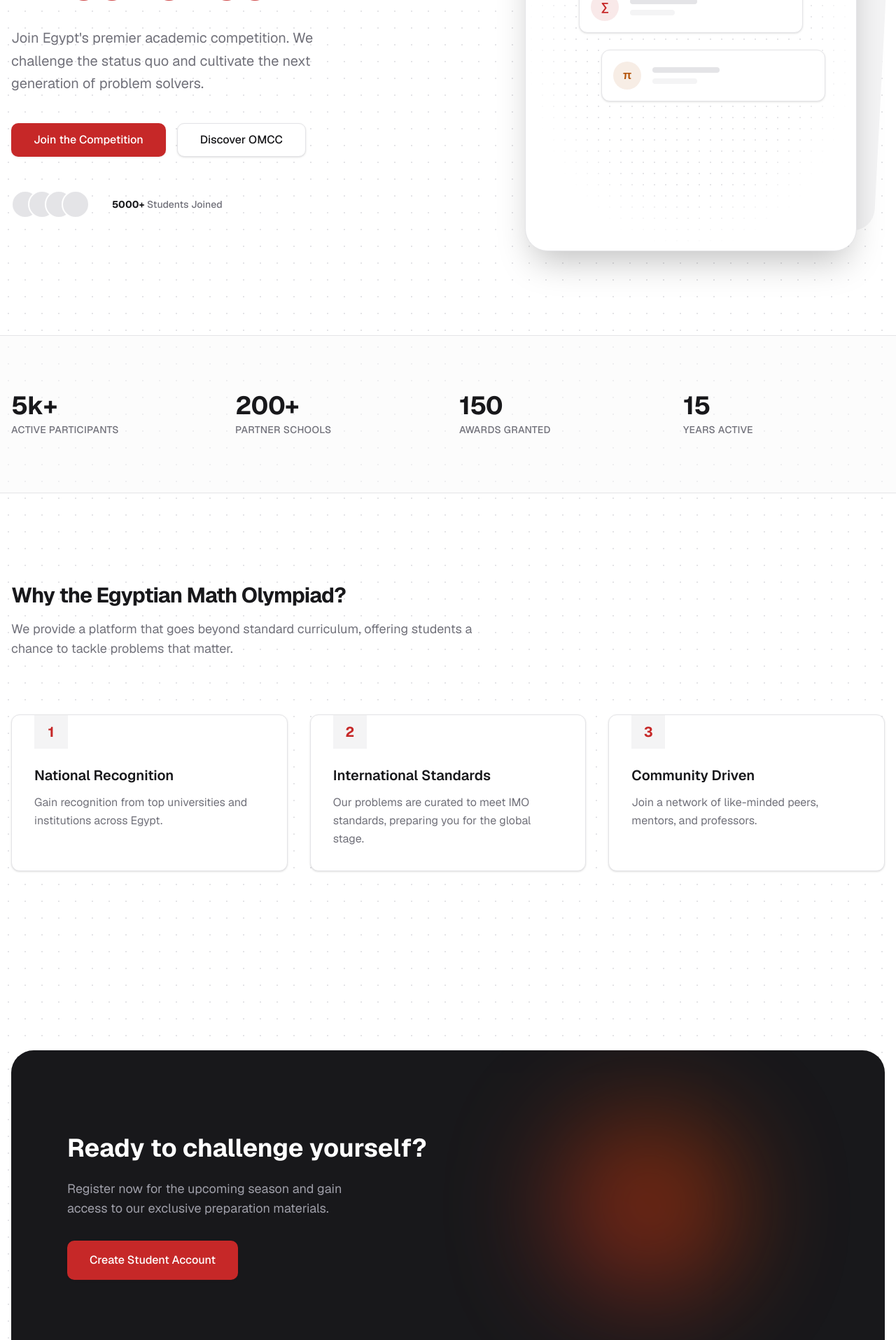
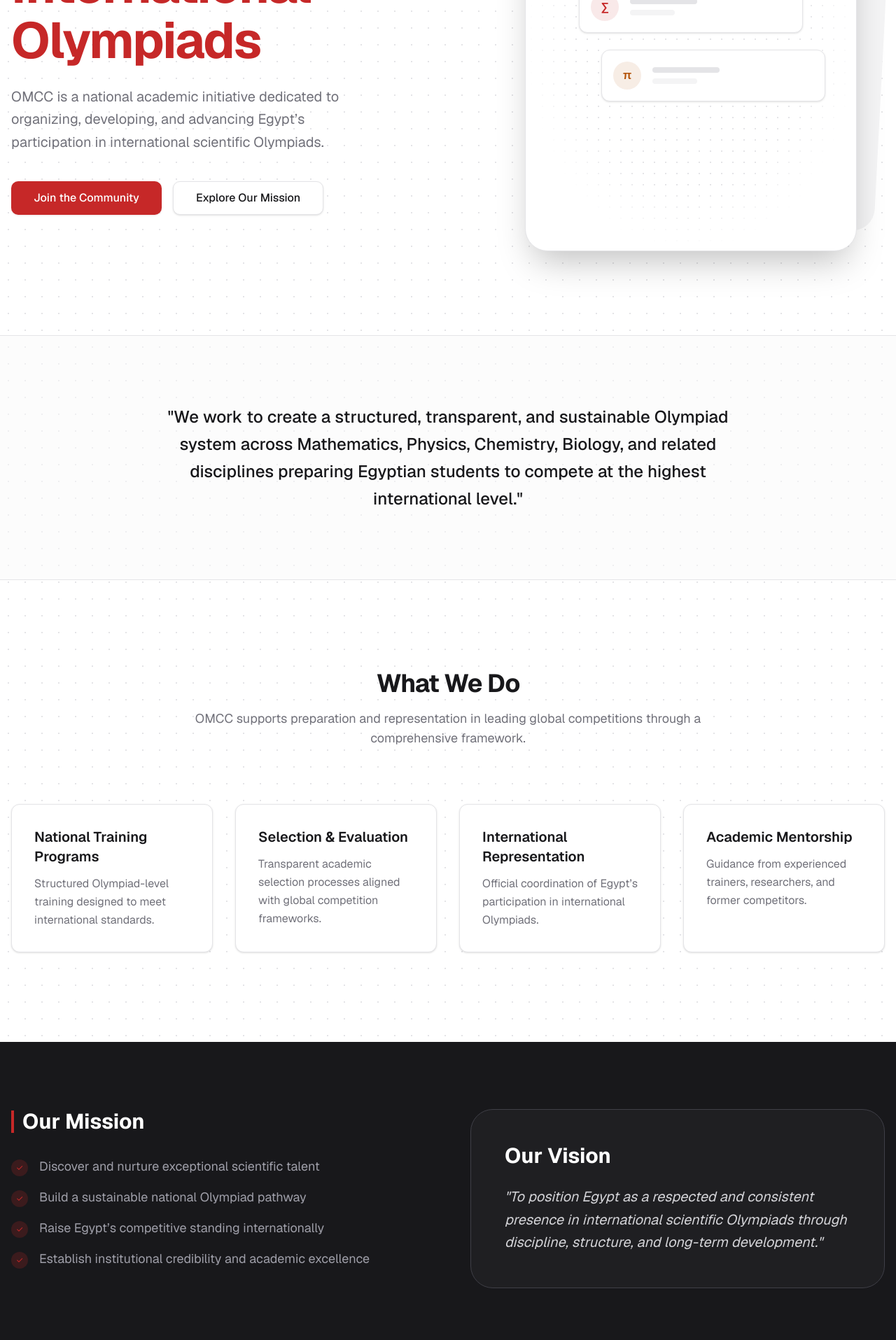
Before and after one commit to October-math-community-circle/EMO, a Next.js app: page / in a window 1280 px wide. Shown: the part 500-2415 px from the top of the page at 70% size. Built offline with nearby package versions, Linux system fonts and the light colour scheme; no server answers.

Commit message:
editing content of home page completely

```diff
--- a/app/page.tsx
+++ b/app/page.tsx
@@ -36,30 +36,31 @@
         <div className="container mx-auto px-4 max-w-7xl">
           <div className="grid grid-cols-1 lg:grid-cols-2 gap-16 items-center">
             <div className="relative z-10">
-              <div className="inline-flex items-center gap-2 px-3 py-1 rounded-full bg-primary/10 border border-primary/20 text-primary mb-6">
+              <div className="inline-flex items-center gap-2 px-3 py-1 bg-primary/10 border border-primary/20 text-primary mb-6">
                 <span className="relative flex h-2 w-2">
                   <span className="animate-ping absolute inline-flex h-full w-full rounded-full bg-primary opacity-75"></span>
                   <span className="relative inline-flex rounded-full h-2 w-2 bg-primary"></span>
                 </span>
                 <span className="text-xs font-semibold uppercase tracking-wider">
-                  Registration Open 2024
+                  Excellence. Structure. International Representation.
                 </span>
               </div>
 
               <h1 className="text-5xl lg:text-7xl font-bold tracking-tight text-foreground leading-[1.1] mb-6">
-                Redefining <br />
-                <span className="text-primary">Mathematical Excellence</span>
+                Building Egypt’s Future in <br />
+                <span className="text-primary">International Olympiads</span>
               </h1>
 
               <p className="text-xl text-muted-foreground mb-10 max-w-lg leading-relaxed">
-                Join {"Egypt's"} premier academic competition. We challenge the
-                status quo and cultivate the next generation of problem solvers.
+                OMCC is a national academic initiative dedicated to organizing,
+                developing, and advancing Egypt’s participation in international
+                scientific Olympiads.
               </p>
 
               <div className="flex flex-col sm:flex-row gap-4">
-                <Link href="/register">
+                <Link href="/auth/register">
                   <Button size="lg" className="w-full sm:w-auto text-base h-12">
-                    Join the Competition
+                    Join the Community
                   </Button>
                 </Link>
                 <Link href="/about">
@@ -68,28 +69,13 @@
                     size="lg"
                     className="w-full sm:w-auto text-base h-12"
                   >
-                    Discover OMCC
+                    Explore Our Mission
                   </Button>
                 </Link>
               </div>
-
-              <div className="mt-12 flex items-center gap-8 text-muted-foreground">
-                <div className="flex -space-x-4">
-                  {[1, 2, 3, 4].map((i) => (
-                    <div
-                      key={i}
-                      className="h-10 w-10 rounded-full border-2 border-background bg-zinc-200"
-                    />
-                  ))}
-                </div>
-                <div className="text-sm font-medium">
-                  <span className="text-foreground font-bold">5000+</span>{" "}
-                  Students Joined
-                </div>
-              </div>
             </div>
 
-            <div className="relative lg:h-[600px] w-full">
+            <div className="relative lg:h-150 w-full">
               {/* Abstract Composition */}
               <div className="absolute top-0 right-0 w-4/5 h-full bg-zinc-100 rounded-[2rem] transform rotate-3"></div>
               <div className="absolute top-10 right-10 w-4/5 h-full bg-white border border-border rounded-[2rem] shadow-2xl flex items-center justify-center overflow-hidden">
@@ -125,67 +111,59 @@
         </div>
       </section>
 
-      {/* Metrics Section */}
-      <section className="py-20 border-y border-border bg-zinc-50/50">
-        <div className="container mx-auto px-4 max-w-7xl">
-          <div className="grid grid-cols-2 lg:grid-cols-4 gap-8">
-            {[
-              { label: "Active Participants", value: "5k+" },
-              { label: "Partner Schools", value: "200+" },
-              { label: "Awards Granted", value: "150" },
-              { label: "Years active", value: "15" },
-            ].map((stat, i) => (
-              <div key={i} className="flex flex-col">
-                <span className="text-4xl font-bold tracking-tight text-foreground mb-1">
-                  {stat.value}
-                </span>
-                <span className="text-sm font-medium text-muted-foreground uppercase tracking-wide">
-                  {stat.label}
-                </span>
-              </div>
-            ))}
-          </div>
+      {/* Intro Description */}
+      <section className="py-24 bg-zinc-50/50 border-y border-border">
+        <div className="container mx-auto px-4 max-w-4xl text-center">
+          <p className="text-2xl font-medium text-foreground leading-relaxed">
+            "We work to create a structured, transparent, and sustainable
+            Olympiad system across Mathematics, Physics, Chemistry, Biology, and
+            related disciplines preparing Egyptian students to compete at the
+            highest international level."
+          </p>
         </div>
       </section>
 
-      {/* Feature Grid */}
+      {/* What We Do Section */}
       <section className="py-32">
         <div className="container mx-auto px-4 max-w-7xl">
-          <div className="mb-20 max-w-2xl">
-            <h2 className="text-3xl font-bold tracking-tight text-foreground mb-4">
-              Why the Egyptian Math Olympiad?
+          <div className="mb-20 text-center max-w-3xl mx-auto">
+            <h2 className="text-4xl font-bold tracking-tight text-foreground mb-4">
+              What We Do
             </h2>
             <p className="text-lg text-muted-foreground">
-              We provide a platform that goes beyond standard curriculum,
-              offering students a chance to tackle problems that matter.
+              OMCC supports preparation and representation in leading global
+              competitions through a comprehensive framework.
             </p>
           </div>
 
-          <div className="grid md:grid-cols-3 gap-8">
+          <div className="grid md:grid-cols-2 lg:grid-cols-4 gap-8">
             {[
               {
-                title: "National Recognition",
-                desc: "Gain recognition from top universities and institutions across Egypt.",
+                title: "National Training Programs",
+                desc: "Structured Olympiad-level training designed to meet international standards.",
+                icon: "A+",
               },
               {
-                title: "International Standards",
-                desc: "Our problems are curated to meet IMO standards, preparing you for the global stage.",
+                title: "Selection & Evaluation",
+                desc: "Transparent academic selection processes aligned with global competition frameworks.",
+                icon: "📋",
               },
               {
-                title: "Community Driven",
-                desc: "Join a network of like-minded peers, mentors, and professors.",
+                title: "International Representation",
+                desc: "Official coordination of Egypt’s participation in international Olympiads.",
+                icon: "🌍",
+              },
+              {
+                title: "Academic Mentorship",
+                desc: "Guidance from experienced trainers, researchers, and former competitors.",
+                icon: "👨‍🏫",
               },
             ].map((feature, i) => (
               <Card
                 key={i}
                 className="h-full border-zinc-200 hover:border-primary/50 transition-colors"
               >
-                <CardContent className="p-8">
-                  <div className="h-12 w-12 bg-zinc-100 flex items-center justify-center mb-6">
-                    <span className="text-xl font-bold text-primary">
-                      {i + 1}
-                    </span>
-                  </div>
+                <CardContent className="p-8 pt-8">
                   <h3 className="text-xl font-semibold text-foreground mb-3">
                     {feature.title}
                   </h3>
@@ -199,31 +177,129 @@
         </div>
       </section>
 
-      {/* Modern CTA */}
+      {/* Mission and Vision Grid */}
+      <section className="py-24 bg-zinc-900 text-white">
+        <div className="container mx-auto px-4 max-w-7xl">
+          <div className="grid lg:grid-cols-2 gap-16">
+            <div className="space-y-8">
+              <div>
+                <h2 className="text-3xl font-bold mb-8 flex items-center gap-3">
+                  <span className="h-8 w-1 bg-primary"></span>
+                  Our Mission
+                </h2>
+                <ul className="space-y-4">
+                  {[
+                    "Discover and nurture exceptional scientific talent",
+                    "Build a sustainable national Olympiad pathway",
+                    "Raise Egypt’s competitive standing internationally",
+                    "Establish institutional credibility and academic excellence",
+                  ].map((item, i) => (
+                    <li
+                      key={i}
+                      className="flex items-start gap-4 text-zinc-400"
+                    >
+                      <span className="h-6 w-6 rounded-full bg-primary/20 text-primary flex items-center justify-center text-xs shrink-0 mt-1">
+                        ✓
+                      </span>
+                      <span className="text-lg">{item}</span>
+                    </li>
+                  ))}
+                </ul>
+              </div>
+            </div>
+            <div className="relative">
+              <div className="p-8 lg:p-12 rounded-4xl bg-zinc-800/50 border border-zinc-700 h-full flex flex-col justify-center">
+                <h2 className="text-3xl font-bold mb-6">Our Vision</h2>
+                <p className="text-xl text-zinc-300 leading-relaxed italic">
+                  "To position Egypt as a respected and consistent presence in
+                  international scientific Olympiads through discipline,
+                  structure, and long-term development."
+                </p>
+              </div>
+            </div>
+          </div>
+        </div>
+      </section>
+
+      {/* Target Audience Section */}
       <section className="py-32">
         <div className="container mx-auto px-4 max-w-7xl">
-          <div className="relative rounded-[2rem] bg-zinc-900 overflow-hidden px-8 py-20 text-center lg:text-left lg:px-20 lg:py-24">
+          <div className="mb-20 text-center">
+            <h2 className="text-3xl font-bold tracking-tight text-foreground mb-4">
+              Get Involved
+            </h2>
+            <p className="text-lg text-muted-foreground">
+              OMCC welcomes all who wish to contribute to scientific excellence
+              in Egypt.
+            </p>
+          </div>
+          <div className="grid grid-cols-2 md:grid-cols-4 gap-8">
+            {[
+              "Students aspiring to competition",
+              "Mentors & academic contributors",
+              "Institutional partners & sponsors",
+              "Researchers & advisors",
+            ].map((target, i) => (
+              <div
+                key={i}
+                className=" flex justify-center items-center text-center p-6 rounded-2xl bg-zinc-50 border border-zinc-100"
+              >
+                <p className="font-semibold text-foreground">{target}</p>
+              </div>
+            ))}
+          </div>
+        </div>
+      </section>
+
+      {/* Modern CTA */}
+      <section className="pb-32">
+        <div className="container mx-auto px-4 max-w-7xl">
+          <div className="relative rounded-4xl bg-zinc-950 overflow-hidden border border-white/5 px-8 py-20 text-center lg:text-left lg:px-20 lg:py-24 group">
+            {/* Background elements */}
+            <div className="absolute top-0 right-0 -translate-y-1/2 translate-x-1/2 w-[500px] h-[500px] bg-primary/10 rounded-full blur-[120px] pointer-events-none group-hover:bg-primary/20 transition-colors duration-700"></div>
+            <div className="absolute bottom-0 left-0 translate-y-1/2 -translate-x-1/2 w-[400px] h-[400px] bg-primary/5 rounded-full blur-[100px] pointer-events-none"></div>
+
             <div className="relative z-10 grid lg:grid-cols-2 gap-12 items-center">
               <div>
-                <h2 className="text-3xl lg:text-4xl font-bold text-white mb-6">
-                  Ready to challenge yourself?
+                <h2 className="text-4xl lg:text-5xl font-bold text-white mb-6 tracking-tight">
+                  Ready to be part of <br className="hidden lg:block" />
+                  <span className="text-primary italic">the future?</span>
                 </h2>
-                <p className="text-zinc-400 text-lg mb-8 max-w-md">
-                  Register now for the upcoming season and gain access to our
-                  exclusive preparation materials.
+                <p className="text-zinc-400 text-lg mb-10 max-w-md leading-relaxed">
+                  Join Egypt's national initiative to advance scientific
+                  excellence on the global stage. Start your journey today.
                 </p>
+                <div className="flex flex-col sm:flex-row gap-4 justify-center lg:justify-start">
                   <Link href="/auth/register">
                     <Button
                       size="lg"
-                    variant="primary"
-                    className="h-14 px-8 text-base bg-primary text-white"
+                      className="h-14 px-8 text-base bg-white text-zinc-950 hover:bg-zinc-100 font-semibold shadow-xl shadow-black/20"
                     >
                       Create Student Account
                     </Button>
                   </Link>
+                  <Link href="/contact">
+                    <Button
+                      size="lg"
+                      className="h-14 px-8 text-base border border-white/20 text-white hover:bg-white/10 hover:border-white/40 transition-all font-medium"
+                    >
+                      Partner With Us
+                    </Button>
+                  </Link>
                 </div>
-              <div className="hidden lg:flex justify-center">
-                <div className="h-64 w-64 bg-gradient-to-tr from-primary to-orange-600 rounded-full blur-[80px] opacity-50"></div>
+              </div>
+              <div className="hidden lg:flex justify-end relative">
+                <div className="relative">
+                  {/* Decorative element */}
+                  <div className="h-64 w-64 rounded-full border border-primary/20 flex items-center justify-center animate-pulse">
+                    <div className="h-48 w-48 rounded-full border border-primary/10 flex items-center justify-center">
+                      <div className="h-32 w-32 rounded-full bg-primary/20 blur-2xl"></div>
+                      <span className="text-6xl font-bold text-primary opacity-50 absolute">
+                        OMCC
+                      </span>
+                    </div>
+                  </div>
+                </div>
               </div>
             </div>
           </div>
```
Lines whose indentation alone changed are shown as unchanged.
